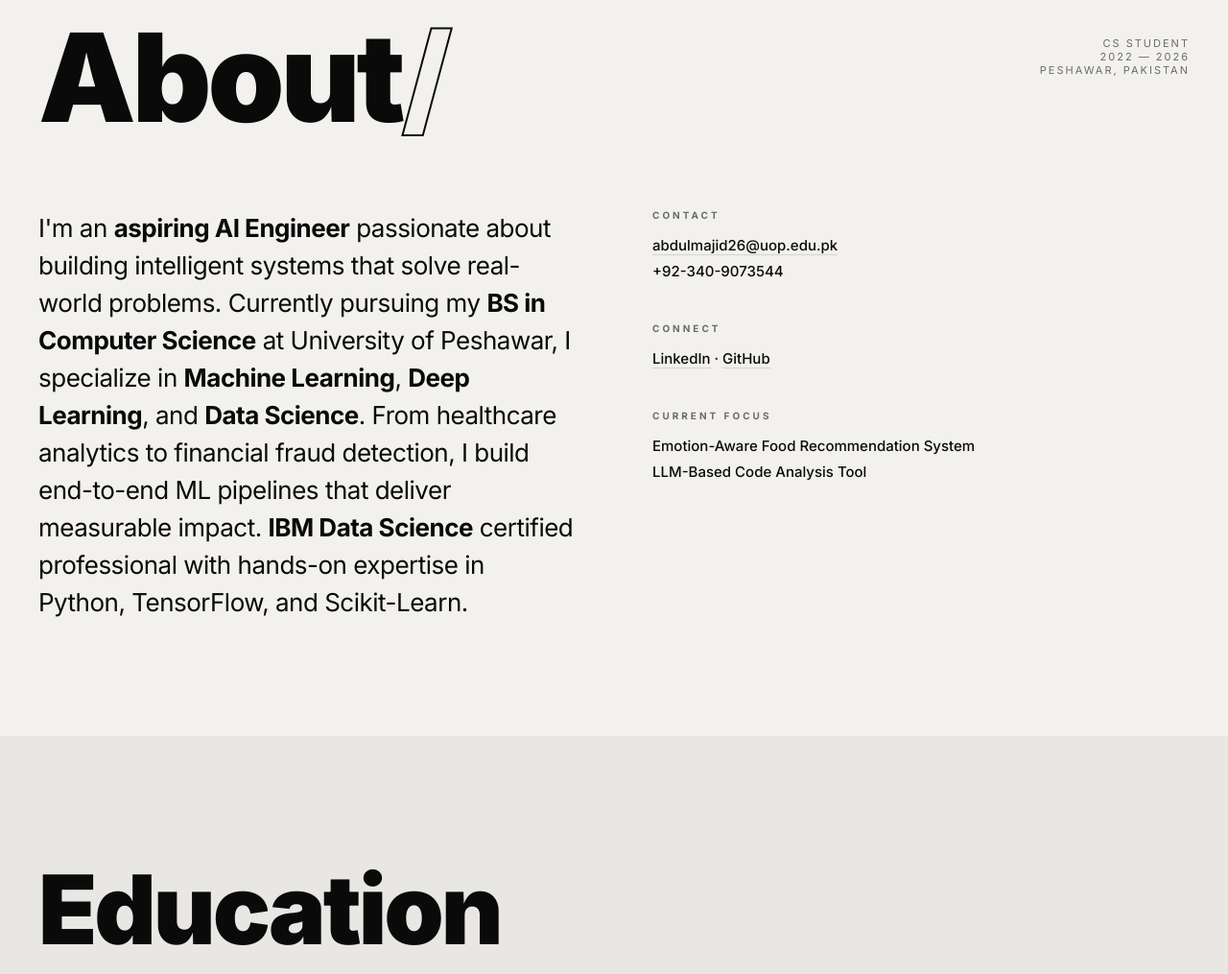
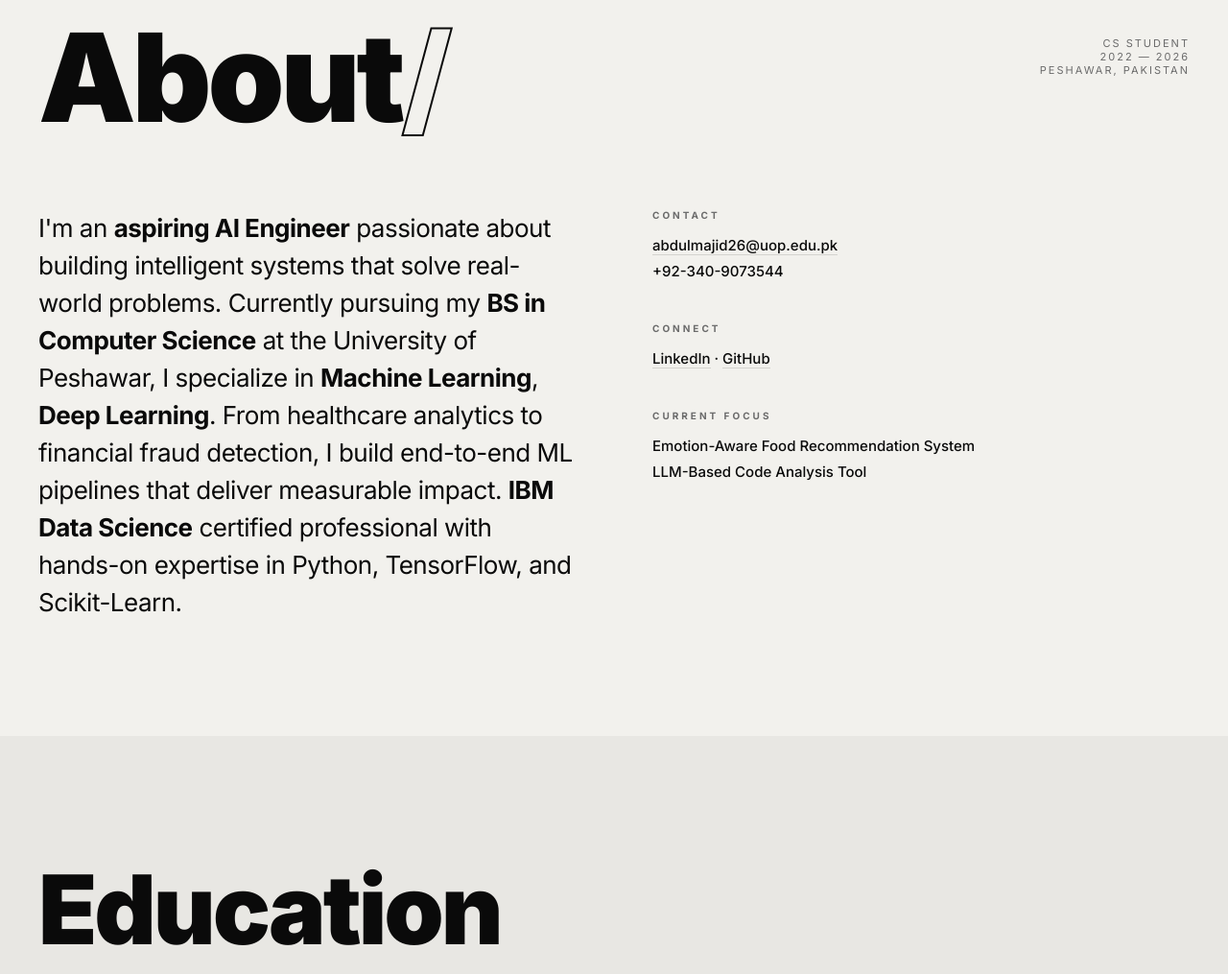
Before and after one commit to AbdulMajad805/My-Portfolio-Website, a plain HTML site: page index.html in a window 1280 px wide. Shown: the part 897-1912 px from the top of the page at 96% size. Drawn offline with nearby package versions, Linux system fonts and the light colour scheme; animation ran at ten frames a second.

Commit message:
Update index.html

```diff
--- a/index.html
+++ b/index.html
@@ -916,7 +916,7 @@
     </div>
     <div class="info-content">
       <div class="info-bio reveal reveal-delay-1">
-        I'm an <strong>aspiring AI Engineer</strong> passionate about building intelligent systems that solve real-world problems. Currently pursuing my <strong>BS in Computer Science</strong> at University of Peshawar, I specialize in <strong>Machine Learning</strong>, <strong>Deep Learning</strong>, and <strong>Data Science</strong>. From healthcare analytics to financial fraud detection, I build end-to-end ML pipelines that deliver measurable impact. <strong>IBM Data Science</strong> certified professional with hands-on expertise in Python, TensorFlow, and Scikit-Learn.
+        I'm an <strong>aspiring AI Engineer</strong> passionate about building intelligent systems that solve real-world problems. Currently pursuing my <strong>BS in Computer Science</strong> at the University of Peshawar, I specialize in <strong>Machine Learning</strong>, <strong>Deep Learning</strong>. From healthcare analytics to financial fraud detection, I build end-to-end ML pipelines that deliver measurable impact. <strong>IBM Data Science</strong> certified professional with hands-on expertise in Python, TensorFlow, and Scikit-Learn.
       </div>
       <div class="info-details">
         <div class="info-detail-group reveal reveal-delay-2">
```
